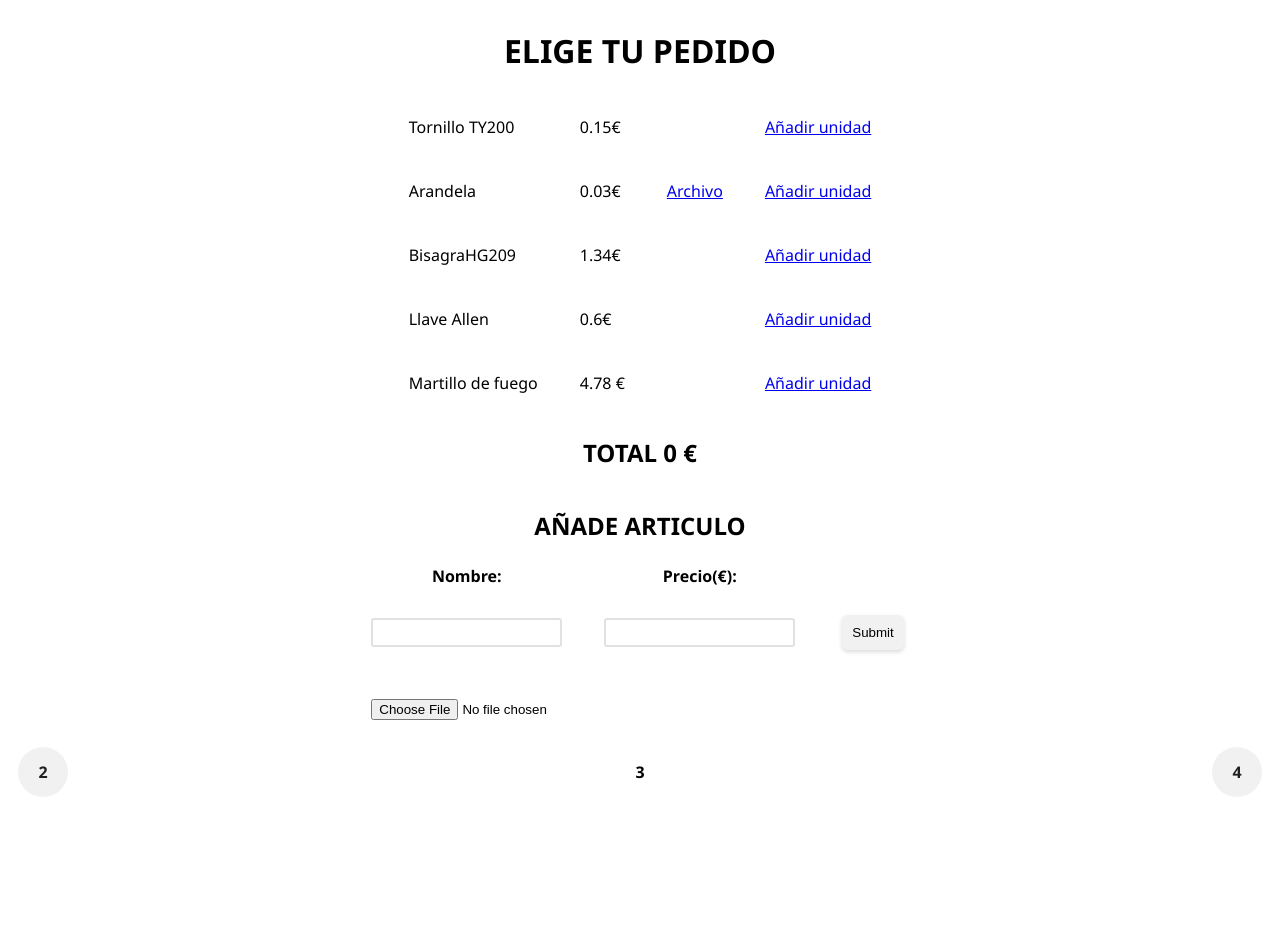
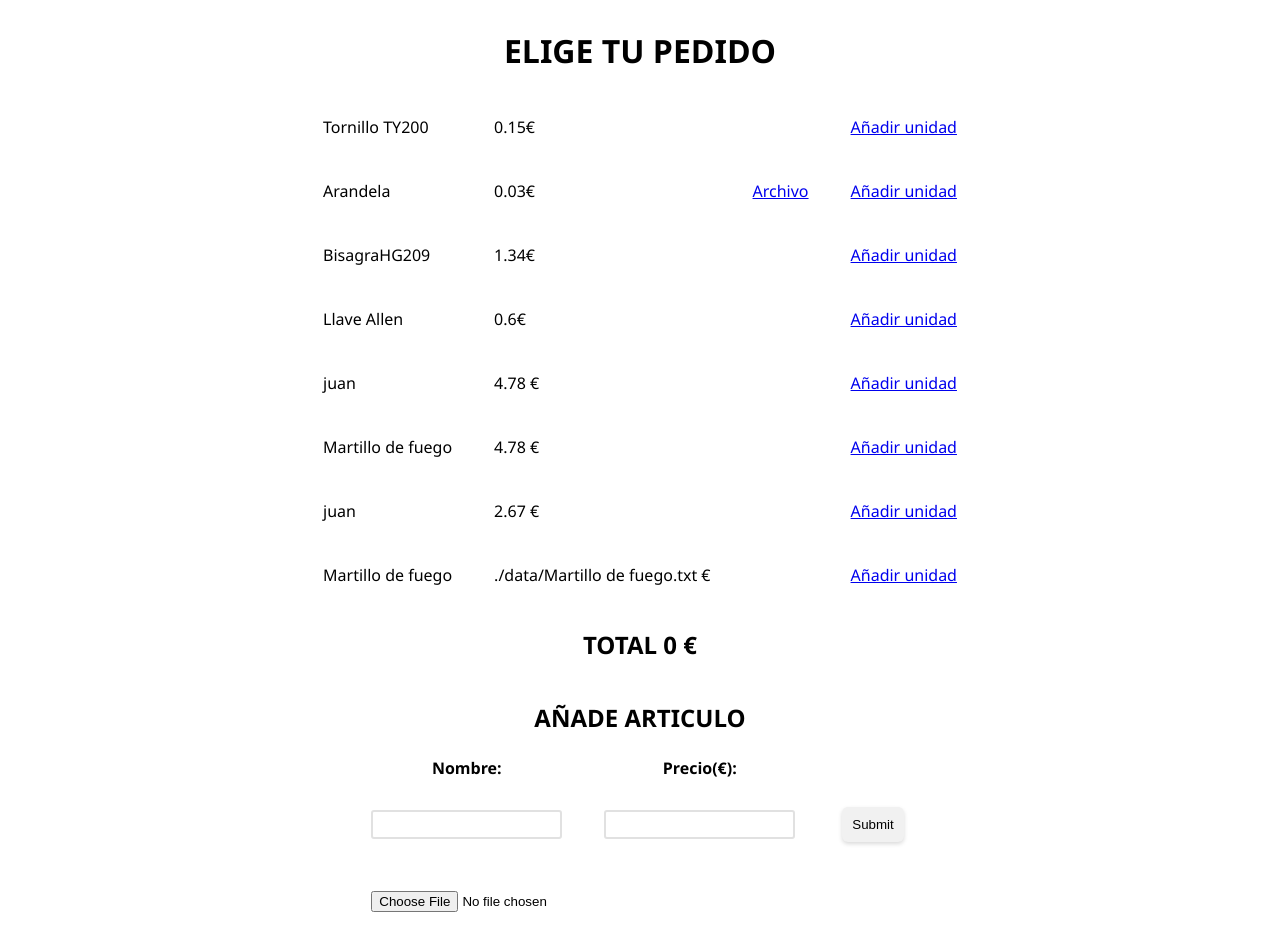
Before and after one commit to akrck02/DWES-II, a PHP site: page /Ejercicio3.php in a window 1280 px wide. Shown: the top 933 px of the page. Before the commit the page ends 797 px from the top, so only its background shows below. Run offline with PHP 8.4, Linux system fonts and the light colour scheme.

Commit message:
[UD2] Exercise 3: File upload fixed, road to EX4

```diff
--- a/php/UD2/Ejercicio2.php
+++ b/php/UD2/Ejercicio2.php
@@ -31,8 +31,8 @@
                 echo "<p style='color:red'>No hay imagenes en la capeta.</p>";
             else {
                 echo '<select name="images" id="images">';
-                for ($i = 1; $i <= $count; $i++)
-                    echo "<option value='$i'>$i</option>";
+                for ($i = 0; $i <= $count; $i++)
+                    echo "<option value='".($i + 1)."'>".($i + 1)."</option>";
                 echo '</select>';
             }
 
--- a/php/UD2/Ejercicio3.php
+++ b/php/UD2/Ejercicio3.php
@@ -1,6 +1,8 @@
 <?php
 require_once "./styles/components.php";
 require_once "./lib/data.php";
+
+define("UPLOAD_DIR","./data/");
 
 function get_articles($url)
 {
@@ -20,17 +22,24 @@
 $total = isset($_GET["total"]) ? $_GET["total"] : 0;
 $product_price = isset($_POST["product_price"]) ? $_POST["product_price"] : null;
 $product_name = isset($_POST["product_name"]) ? $_POST["product_name"] : null;
-$product_file = isset($_POST["product_file"]) ? $_POST["product_file"] : null;
+$product_file = isset($_FILES["product_file"]) ? $_FILES["product_file"] : null;
 
 $articles = get_articles("./data/articulos.txt");
-if (isset($product_name) && isset($product_price)) {
-    $articles[] = [$product_name, $product_price];
-    if(isset($product_file))
-        addLineToFile("./data/articulos.txt", $product_name . ";" . $product_price . ";" . $product_file);
-    else
+if ($product_name != null and $product_price !== null) {
+
+    if($product_file !== null) {
+        if (move_uploaded_file($_FILES['product_file']['tmp_name'],  UPLOAD_DIR . basename($product_name . ".txt") )) {
+            addLineToFile("./data/articulos.txt", $product_name . ";" . UPLOAD_DIR . basename($product_name . ".txt"));
+            $articles[] = [$product_name, $product_price, UPLOAD_DIR . basename($product_name . ".txt")];
+        } else {
+            $articles[] = [$product_name, $product_price];
+            echo "<p style='color:crimson'>ERROR: El archivo no se puedo subir, intentélo de nuevo.</p>";
+        }
+
+    } else {
         addLineToFile("./data/articulos.txt", $product_name . ";" . $product_price);
+    }
 }
-
 
 ?>
 
@@ -68,7 +77,8 @@
     <h2>TOTAL <?php echo $total; ?> €</h2>
 
     <h2>AÑADE ARTICULO</h2>
-    <form action="<?php echo $_SERVER['PHP_SELF'] ?>" method="post">
+    <form action="<?php echo $_SERVER['PHP_SELF'] ?>" method="post" enctype="multipart/form-data">
+
         <table>
             <tr>
                 <th>Nombre:</th>
--- a/php/UD2/data/articulos.txt
+++ b/php/UD2/data/articulos.txt
@@ -2,4 +2,7 @@
 Arandela;0.03;./data/Arandela.txt
 BisagraHG209;1.34
 Llave Allen;0.6
+juan;4.78
 Martillo de fuego;4.78
+juan;2.67
+Martillo de fuego;./data/Martillo de fuego.txt
--- a/php/UD2/data/evaluation.txt
+++ b/php/UD2/data/evaluation.txt
@@ -1,3 +1,5 @@
 127.0.0.1: 4.jpg 6.jpg
 127.0.0.1: 5.jpg 3.jpg 7.jpg 6.jpg 1.jpg
 127.0.0.1: 5.jpg
+::1: 2.jpg 5.jpg
+::1: 2.jpg 5.jpg
--- a/php/UD2/lib/data.php
+++ b/php/UD2/lib/data.php
@@ -67,7 +67,7 @@
 
     foreach ($files as $file) {
         foreach (COMPATIBLE_FILES as $extension) {
-            if (strpos($file, ".$extension") !== false) {
+            if (strrpos($file, ".$extension") !== false) {
                 $images[] = $file;
                 break;
             }
@@ -89,25 +89,15 @@
     if (count($images) == 0)
         return [];
 
-    if ($n >= count($images))
+    if ($n > count($images))
         $n = count($images);
 
-
-    $keys = [];
-    for ($i = 0; $i < $n; $i++) {
-        $rand = rand(0, count($images) - 1);
-
-        while (in_array($rand, $keys)) {
-            $rand = rand(0, count($images) - 1);
-        }
-
-        $keys[] = $rand;
-    }
+    $keys = array_keys($images);
+    shuffle($keys);
 
     $new = [];
-
-    foreach ($keys as $key)
-        $new[] = $images[$key];
+    for ($i = 0; $i < $n; $i++)
+        $new[] = $images[$keys[$i]];
 
     return $new;
 }
```
Also changed, not shown: php/UD2/data/Martillo de fuego.txt (added, +17 -0 lines), php/UD2/images/4.jpg (added), php/UD2/images/5.jpg, php/UD2/images/6.jpg, php/UD2/images/7.jpg, php/UD2/images/8.jpg (deleted), 1 other file.
